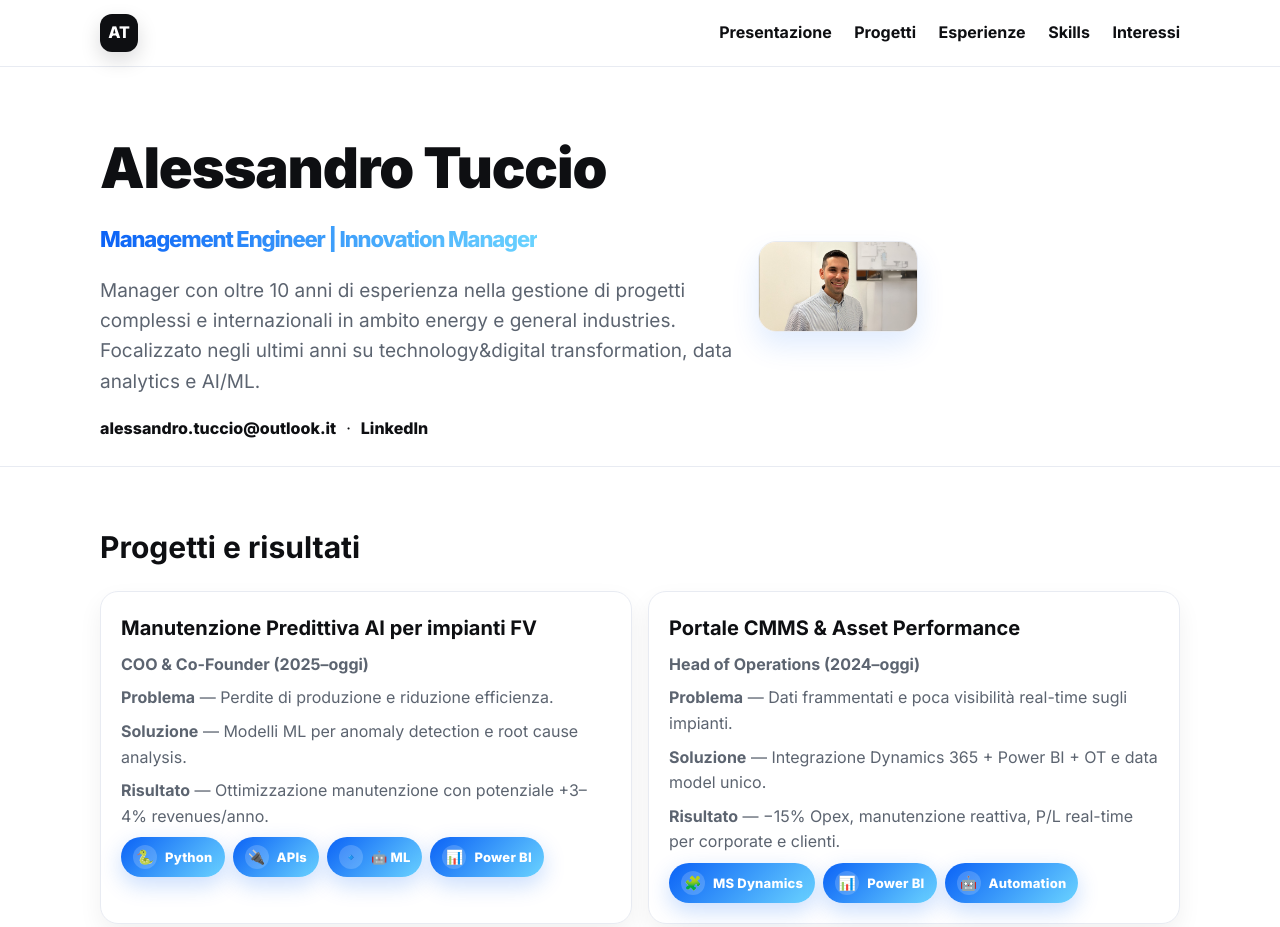
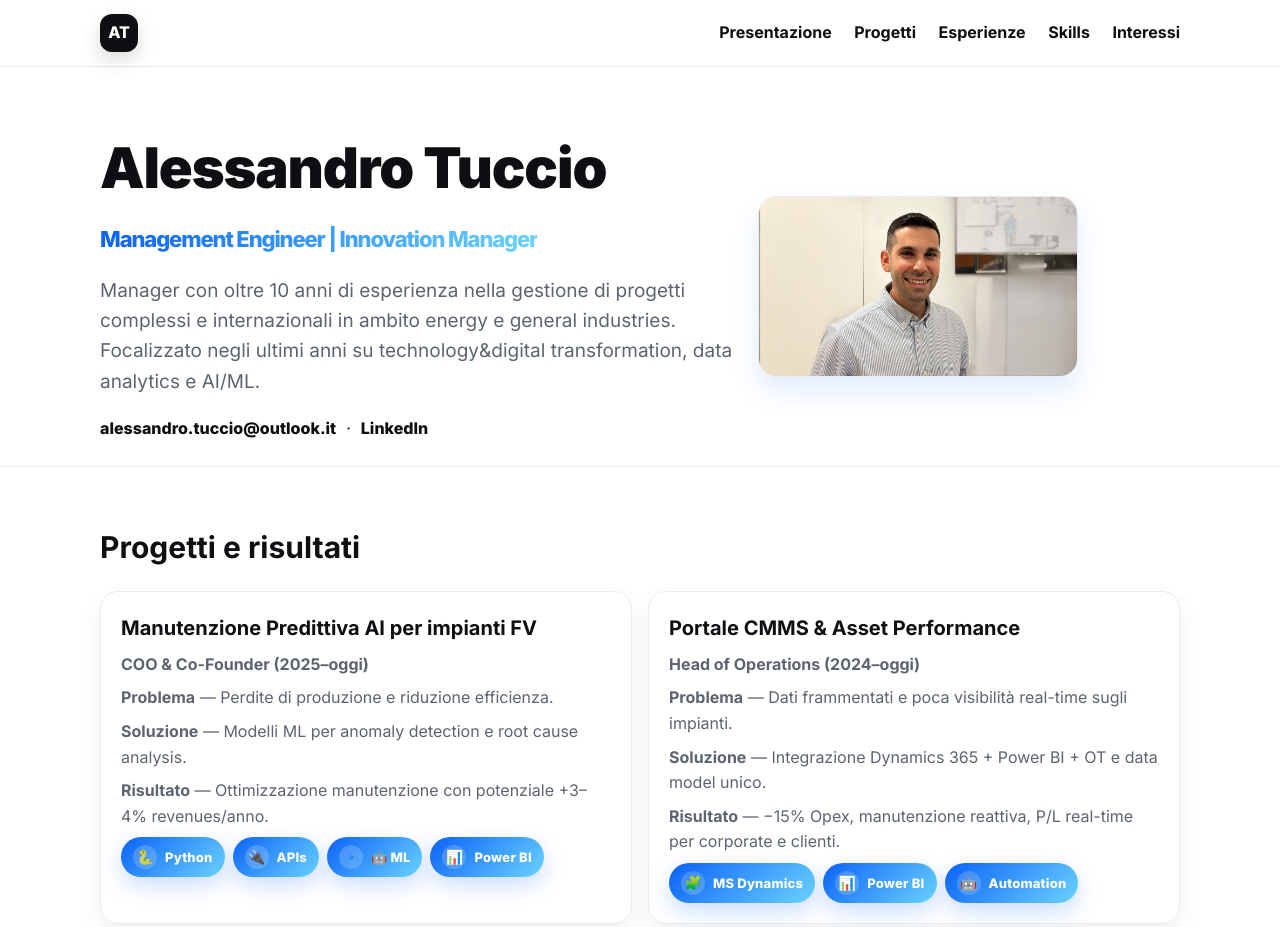
Before and after one commit to alekdrum/alessandrotuccio.github.io, a plain HTML site: page index.html in a window 1280 px wide. Shown: the top 927 px of the page. Drawn offline with nearby package versions, Linux system fonts and the light colour scheme.

Commit message:
Update styles.css

```diff
--- a/styles.css
+++ b/styles.css
@@ -110,7 +110,7 @@ html, body {
   text-decoration: underline;
 }
 .avatar-card {
-  width: 160px;
+  width: 320px;
   height: auto;
   border-radius: 18px;
   box-shadow: 0 14px 28px rgba(11,98,246,0.12);
```
